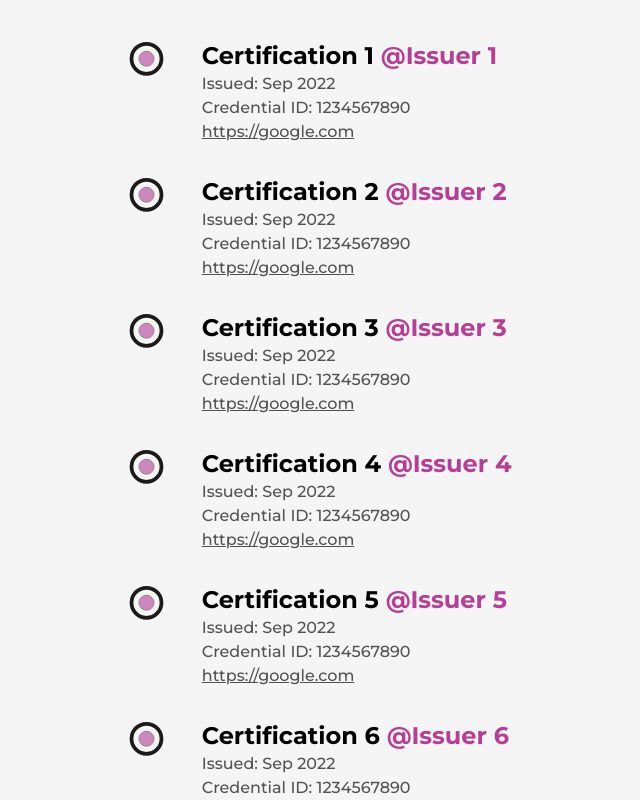
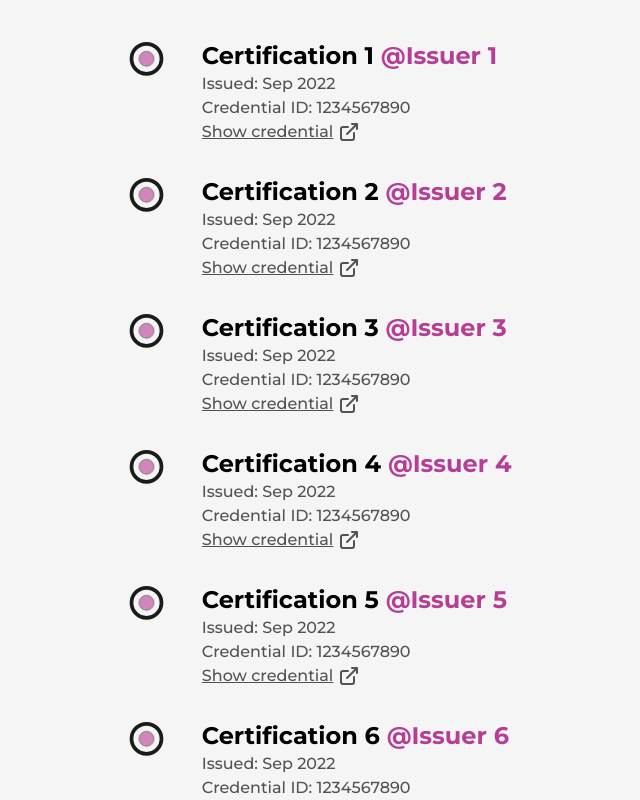
Before and after one commit to natalia-belei/natalia-belei.github.io, a Next.js app in the folder reactportfolio/: page /about in a window 1280 px wide. Shown: the part 3540-4340 px from the top of the page, without its empty margins (147-787 px from the left). Built offline with nearby package versions, Linux system fonts and the light colour scheme.

Commit message:
Enhance display of certification credential links Add prop types to Timeline component

```diff
--- a/reactportfolio/src/components/Timeline.js
+++ b/reactportfolio/src/components/Timeline.js
@@ -2,6 +2,7 @@ import { useScroll } from "framer-motion";
 import { useRef } from "react";
 import { motion } from "framer-motion";
 import { TimelineItem } from "./TimelineItem";
+import PropTypes from 'prop-types';
 
 const Timeline = ({ data, title }) => {
     const ref = useRef(null);
@@ -40,4 +41,23 @@ const Timeline = ({ data, title }) => {
     )
 }
 
+Timeline.propTypes = {
+    data: PropTypes.arrayOf(
+        PropTypes.shape({
+            key: PropTypes.oneOfType([PropTypes.string, PropTypes.number]).isRequired,
+            title: PropTypes.string.isRequired,
+            subtitle1: PropTypes.string.isRequired,
+            subtitle2: PropTypes.string,
+            subtitle3: PropTypes.string,
+            subtitle1Link: PropTypes.string.isRequired,
+            externalLink: PropTypes.shape({
+                url: PropTypes.string.isRequired,
+                title: PropTypes.string.isRequired,
+            }),
+            description: PropTypes.string,
+        })
+    ).isRequired,
+    title: PropTypes.string.isRequired,
+};
+
 export default Timeline;
--- a/reactportfolio/src/components/TimelineItem.js
+++ b/reactportfolio/src/components/TimelineItem.js
@@ -2,6 +2,7 @@ import React, { useRef } from 'react';
 import LiIcon from './LiIcon';
 import { motion } from 'framer-motion';
 import PropTypes from 'prop-types';
+import { LinkArrow } from './Icons';
 
 export const TimelineItem = ({ title, subtitle1, subtitle2, subtitle3, subtitle1Link, description, externalLink }) => {
     const ref = useRef(null);
@@ -38,9 +39,11 @@ export const TimelineItem = ({ title, subtitle1, subtitle2, subtitle3, subtitle1
                 {(externalLink &&
                     <>
                         <br />
-                        <a href={externalLink} target="_blank" rel="noopener noreferrer"
-                            className='font-medium text-dark/75 xs:text-sm underline'>
-                            {externalLink}
+                        <a href={externalLink.url} target="_blank" rel="noopener noreferrer" className='font-medium text-dark/75 xs:text-sm underline flex items-center'>
+                            <span>{externalLink.title}</span>
+                            <span className="ml-1">
+                                <LinkArrow className="w-5 xs:w-4" />
+                            </span>
                         </a>
                     </>
                 )}
@@ -57,7 +60,10 @@ TimelineItem.propTypes = {
     subtitle1: PropTypes.string.isRequired,
     subtitle2: PropTypes.string,
     subtitle3: PropTypes.string,
+    subtitle1Link: PropTypes.string.isRequired,
     description: PropTypes.string,
-    subtitle1Link: PropTypes.string.isRequired,
-    externalLink: PropTypes.string,
+    externalLink: PropTypes.shape({
+        url: PropTypes.string.isRequired,
+        title: PropTypes.string.isRequired,
+    }),
 };
--- a/reactportfolio/src/pages/about.js
+++ b/reactportfolio/src/pages/about.js
@@ -123,7 +123,7 @@ const about = () => {
             subtitle3: `${item.credentialID && `Credential ID: ${item.credentialID}`}`,
             subtitle1Link: item.credentialURL,
             description: item.description,
-            externalLink: item.credentialURL,
+            externalLink: { url: item.credentialURL, title: "Show credential" }
         }));
     }
 }
```
